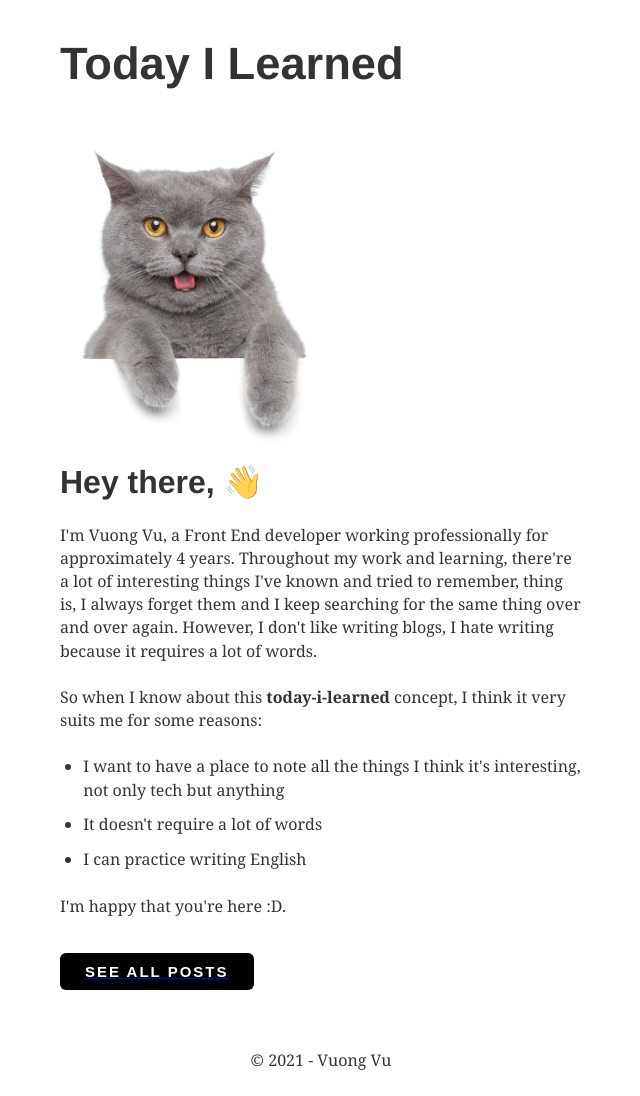
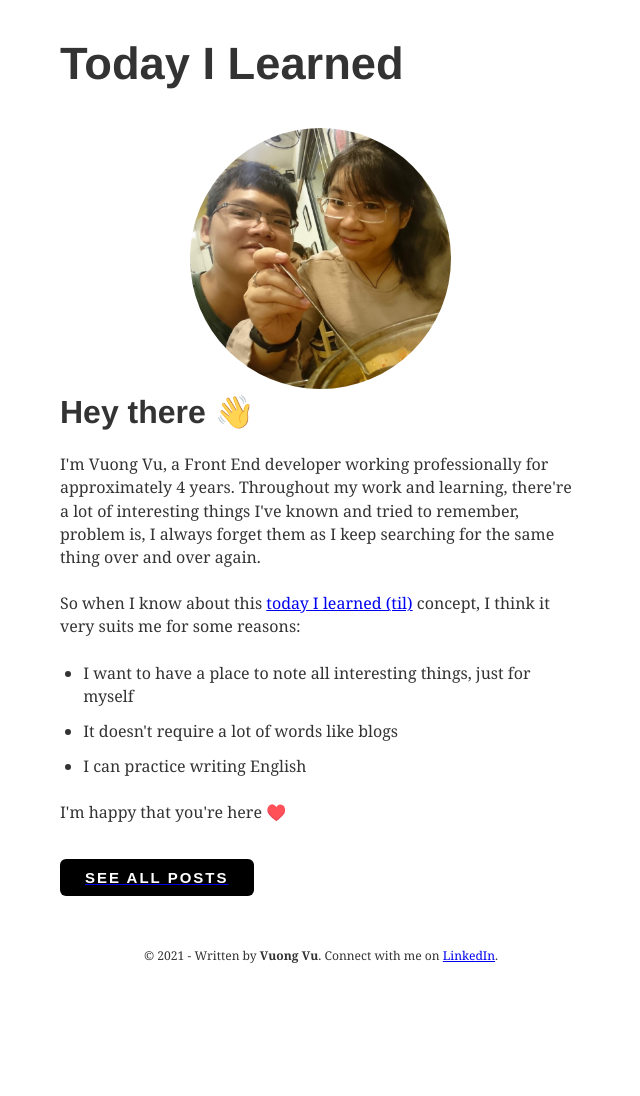
Before and after one commit to vuongvu1/today-i-learned, a Gatsby site: page / in a window 1280 px wide. Shown: the whole page, without its empty margins (319-959 px from the left). After the commit the page ends 979 px from the top, so only its background shows below. Built offline with nearby package versions, Linux system fonts and the light colour scheme; Gatsby itself is replaced by a stand-in of ours; some packages are replaced by stand-ins of ours; what typography-theme-ocean-beach would draw is missing.

Commit message:
Finish formatting template

```diff
--- /dev/null
+++ b/src/components/footer.js
@@ -0,0 +1,52 @@
+import React from "react";
+import { StaticQuery, graphql } from "gatsby";
+import styled from "styled-components";
+import { scale } from "../utils/typography";
+
+function Footer() {
+  return (
+    <StaticQuery
+      query={bioQuery}
+      render={data => {
+        const { author, social } = data.site.siteMetadata;
+        return (
+          <Container>
+            <div>
+              © {new Date().getFullYear()} - Written by{" "}
+              <strong>{author}</strong>. Connect with me on{` `}
+              <a href={`https://twitter.com/${social.linkedIn}`}>LinkedIn</a>.
+            </div>
+          </Container>
+        );
+      }}
+    />
+  );
+}
+
+const bioQuery = graphql`
+  query BioQuery {
+    avatar: file(absolutePath: { regex: "/cat.webp/" }) {
+      childImageSharp {
+        fixed(width: 50, height: 50) {
+          ...GatsbyImageSharpFixed
+        }
+      }
+    }
+    site {
+      siteMetadata {
+        author
+        social {
+          linkedIn
+        }
+      }
+    }
+  }
+`;
+
+const Container = styled.footer`
+  text-align: center;
+  margin: 48px 0 12px;
+  ${{ ...scale(-0.4) }};
+`;
+
+export default Footer;
--- /dev/null
+++ b/src/components/header.js
@@ -0,0 +1,53 @@
+import React from "react";
+import { Link } from "gatsby";
+import styled from "styled-components";
+import { rhythm, scale } from "../utils/typography";
+
+function Header({ location, title }) {
+  const rootPath = `${__PATH_PREFIX__}/`;
+  const postPath = `${__PATH_PREFIX__}/post/`;
+
+  if (location.pathname === rootPath || location.pathname === postPath) {
+    return (
+      <header>
+        <Title>
+          <Link
+            style={{
+              boxShadow: `none`,
+              textDecoration: `none`,
+              color: `inherit`,
+            }}
+            to={location.pathname === postPath ? `/post/` : `/`}
+          >
+            {title}
+          </Link>
+        </Title>
+      </header>
+    );
+  } else {
+    return (
+      <header>
+        <h3 style={{ marginTop: 0 }}>
+          <Link
+            style={{
+              boxShadow: `none`,
+              textDecoration: `none`,
+              color: `inherit`,
+            }}
+            to={`/post/`}
+          >
+            {title}
+          </Link>
+        </h3>
+      </header>
+    );
+  }
+}
+
+const Title = styled.h1`
+  ${{ ...scale(1.5) }};
+  margin-bottom: ${rhythm(1.5)};
+  margin-top: 0;
+`;
+
+export default Header;
--- a/src/components/layout.js
+++ b/src/components/layout.js
@@ -1,84 +1,31 @@
 import React from "react";
-import { Link } from "gatsby";
 import styled from "styled-components";
 
-import { rhythm, scale } from "../utils/typography";
+import Footer from "./footer";
+import Header from "./header";
+import { rhythm } from "../utils/typography";
 
-class Layout extends React.Component {
-  render() {
-    const { location, title, children } = this.props;
-    const rootPath = `${__PATH_PREFIX__}/`;
-    const postPath = `${__PATH_PREFIX__}/post/`;
-    let header;
-
-    if (location.pathname === rootPath || location.pathname === postPath) {
-      header = (
-        <h1
-          style={{
-            ...scale(1.5),
-            marginBottom: rhythm(1.5),
-            marginTop: 0,
-          }}
-        >
-          <Link
-            style={{
-              boxShadow: `none`,
-              textDecoration: `none`,
-              color: `inherit`,
-            }}
-            to={location.pathname === postPath ? `/post/` : `/`}
-          >
-            {title}
-          </Link>
-        </h1>
-      );
-    } else {
-      header = (
-        <h3
-          style={{
-            fontFamily: `Montserrat, sans-serif`,
-            marginTop: 0,
-          }}
-        >
-          <Link
-            style={{
-              boxShadow: `none`,
-              textDecoration: `none`,
-              color: `inherit`,
-            }}
-            to={`/post/`}
-          >
-            {title}
-          </Link>
-        </h3>
-      );
-    }
-    return (
-      <Wrapper>
-        <div
-          style={{
-            marginLeft: `auto`,
-            marginRight: `auto`,
-            maxWidth: rhythm(24),
-            padding: `${rhythm(1.5)} ${rhythm(3 / 4)}`,
-          }}
-        >
-          <header>{header}</header>
-          <main>{children}</main>
-        </div>
-        <Footer>© {new Date().getFullYear()} - Vuong Vu</Footer>
-      </Wrapper>
-    );
-  }
+function Layout({ location, title, children }) {
+  return (
+    <Wrapper>
+      <Body>
+        <Header location={location} title={title} />
+        <main>{children}</main>
+        <Footer />
+      </Body>
+    </Wrapper>
+  );
 }
 
 const Wrapper = styled.div`
   min-height: 100vh;
 `;
 
-const Footer = styled.footer`
-  text-align: center;
-  margin: 24px;
+const Body = styled.div`
+  margin: 0 auto;
+  max-width: ${rhythm(24)};
+  padding: ${rhythm(1.5)} ${rhythm(3 / 4)} 0;
+  min-height: 100vh;
 `;
 
 export default Layout;
--- a/src/pages/index.js
+++ b/src/pages/index.js
@@ -11,9 +11,15 @@ function IndexPage({ location }) {
   return (
     <Layout location={location} title={siteTitle}>
       <SEO title="Home" keywords={[`post`, `gatsby`, `javascript`, `react`]} />
-      <img style={{ margin: 0, width: "50%" }} src="./cat.webp" alt="cat" />
+      <div style={{ textAlign: "center" }}>
+        <img
+          style={{ margin: 0, width: "50%", borderRadius: "50%" }}
+          src="./avatar.png"
+          alt="avatar"
+        />
+      </div>
       <h1>
-        Hey there,{" "}
+        Hey there{" "}
         <span role="img" aria-label="wave emoji">
           👋
         </span>
@@ -21,24 +27,30 @@ function IndexPage({ location }) {
       <p>
         I'm Vuong Vu, a Front End developer working professionally for
         approximately 4 years. Throughout my work and learning, there're a lot
-        of interesting things I've known and tried to remember, thing is, I
-        always forget them and I keep searching for the same thing over and over
-        again. However, I don't like writing blogs, I hate writing because it
-        requires a lot of words.
+        of interesting things I've known and tried to remember, problem is, I
+        always forget them as I keep searching for the same thing over and over
+        again.
       </p>
       <p>
-        So when I know about this <strong>today-i-learned</strong> concept, I
-        think it very suits me for some reasons:
+        So when I know about this{" "}
+        <a href="https://www.reddit.com/r/todayilearned/">
+          today I learned (til)
+        </a>{" "}
+        concept, I think it very suits me for some reasons:
       </p>
       <ul>
         <li>
-          I want to have a place to note all the things I think it's
-          interesting, not only tech but anything
+          I want to have a place to note all interesting things, just for myself
         </li>
-        <li>It doesn't require a lot of words</li>
+        <li>It doesn't require a lot of words like blogs</li>
         <li>I can practice writing English</li>
       </ul>
-      <p>I'm happy that you're here :D.</p>
+      <p>
+        I'm happy that you're here{" "}
+        <span role="img" aria-label="heart emoji">
+          ♥️
+        </span>
+      </p>
       <Link to="/post/">
         <Button marginTop="35px">See all Posts</Button>
       </Link>
--- a/src/pages/post.js
+++ b/src/pages/post.js
@@ -1,7 +1,6 @@
 import React from "react";
 import { Link, graphql } from "gatsby";
 
-import Bio from "../components/bio";
 import Layout from "../components/layout";
 import SEO from "../components/seo";
 import Button from "../components/button";
@@ -17,7 +16,6 @@ class Post extends React.Component {
     return (
       <Layout location={this.props.location} title={siteTitle}>
         <SEO title="All posts" />
-        <Bio />
         <SearchPosts
           posts={posts}
           localSearchPost={localSearchPost}
--- a/src/templates/blog-post.js
+++ b/src/templates/blog-post.js
@@ -2,7 +2,6 @@ import React from "react";
 import { Link, graphql } from "gatsby";
 import { MDXRenderer } from "gatsby-plugin-mdx";
 
-import Bio from "../components/bio";
 import Layout from "../components/layout";
 import SEO from "../components/seo";
 import { rhythm, scale } from "../utils/typography";
@@ -36,8 +35,6 @@ class BlogPostTemplate extends React.Component {
             marginBottom: rhythm(1),
           }}
         />
-        <Bio />
-
         <ul
           style={{
             display: `flex`,
```
Also changed, not shown: src/components/bio.js (deleted, +0 -73 lines), static/avatar.png (added), static/cat.webp (deleted).
